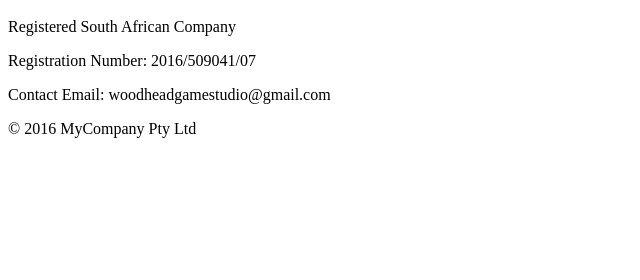
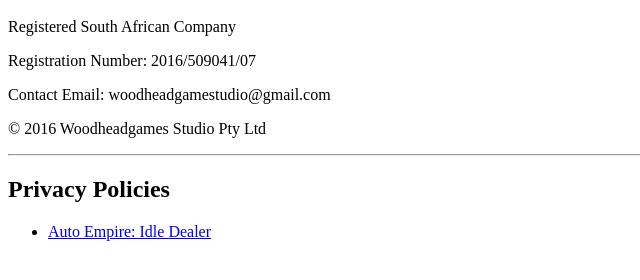
Before and after one commit to Lancek217/Woodheadgames_Studio, a plain HTML site: page index.html in a window 1280 px wide. Shown: the part 48-328 px from the top of the page, without its empty margins (0-640 px from the left). Drawn offline with Linux system fonts and the light colour scheme.

Commit message:
Update company name and add privacy policies section

```diff
--- a/index.html
+++ b/index.html
@@ -2,4 +2,11 @@
 <p>Registered South African Company</p>
 <p>Registration Number: 2016/509041/07</p>
 <p>Contact Email: woodheadgamestudio@gmail.com</p>
-<p>© 2016 MyCompany Pty Ltd</p>
+<p>© 2016 Woodheadgames Studio Pty Ltd</p>
+
+<hr>
+
+<h2>Privacy Policies</h2>
+<ul>
+  <li><a href="Auto_Empire_Idle_Dealer_privcy-policy.md">Auto Empire: Idle Dealer</a></li>
+</ul>
```
